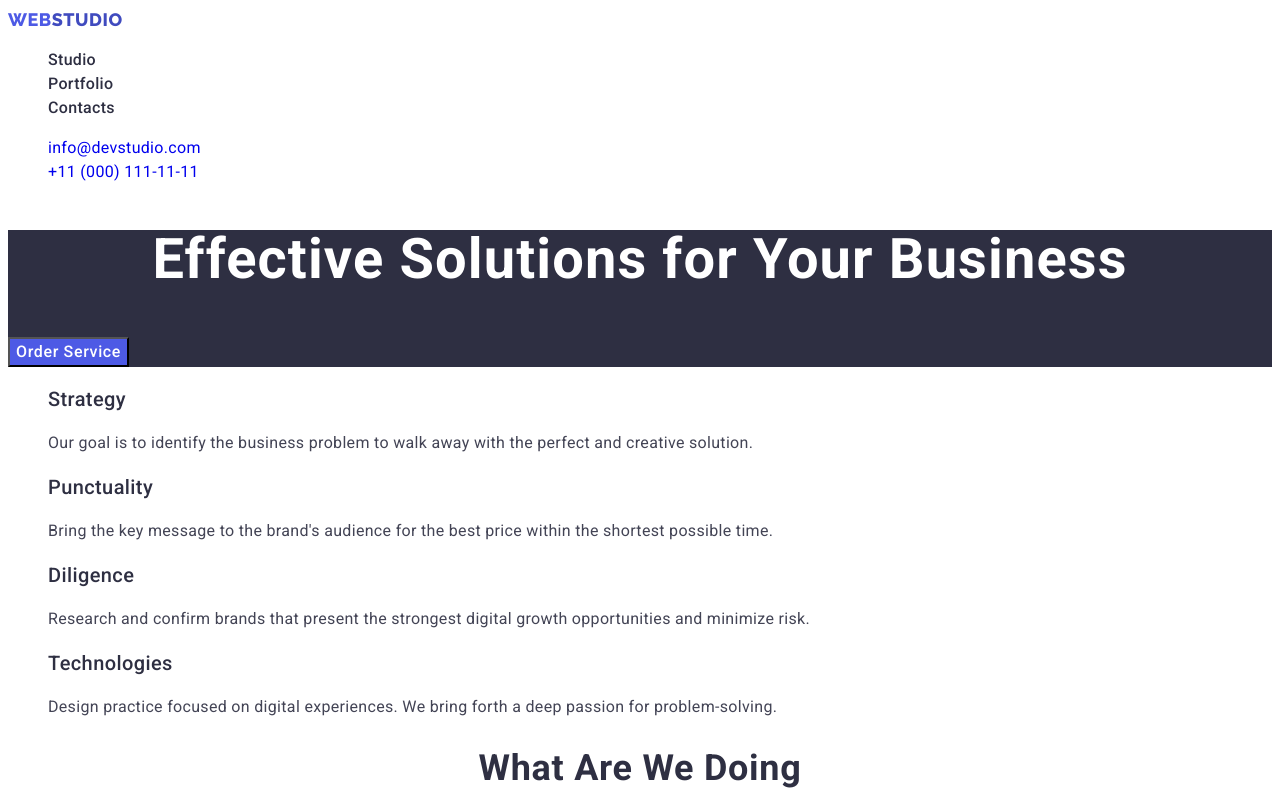
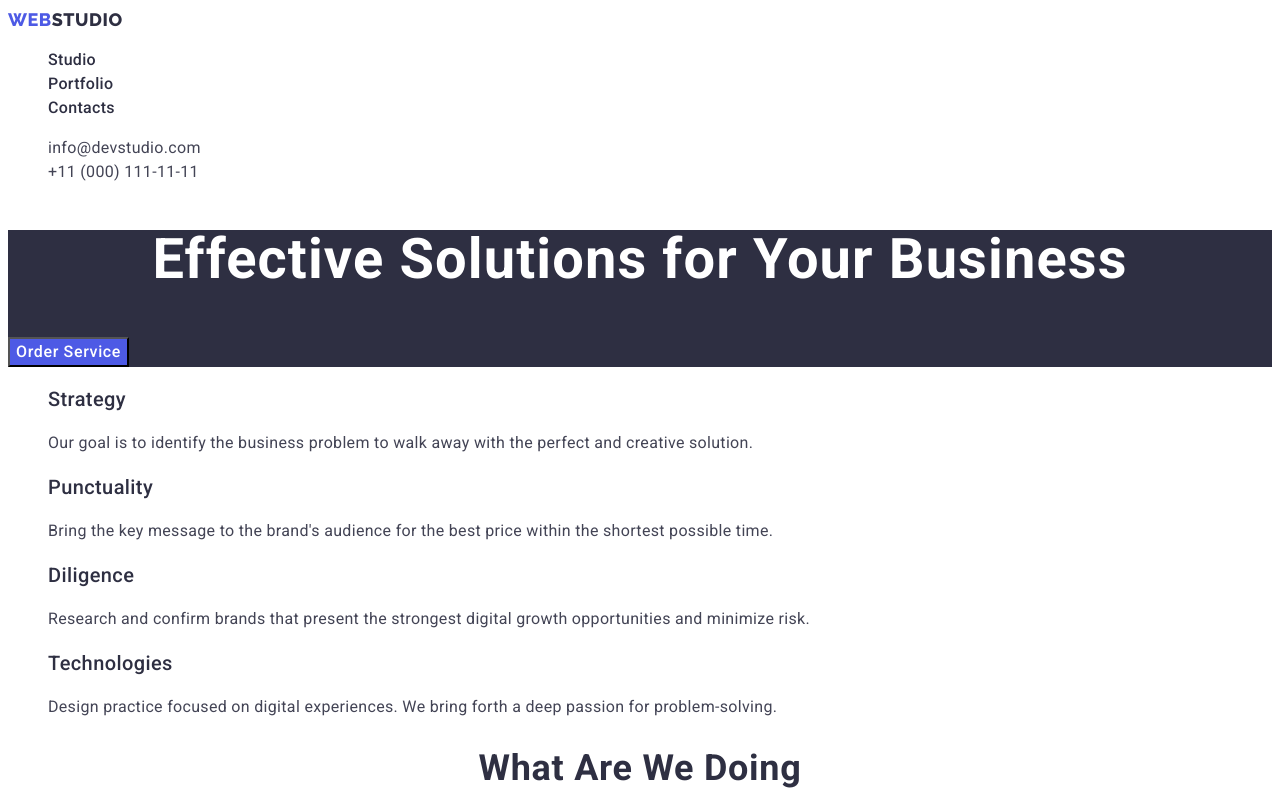
Before and after one commit to RimmaO/goit-markup-hw-02, a plain HTML site: page index.html in a window 1280 px wide. Shown: the top 800 px of the page. Drawn offline with Linux system fonts and the light colour scheme.

Commit message:
update styles.css

```diff
--- a/css/styles.css
+++ b/css/styles.css
@@ -72,6 +72,7 @@ body {
   color: var(--accent-color);
 }
 .header-logo {
+  color: var(--title-logo-link-color);
   font-family: "raleway", sans-serif;
   font-weight: 800;
   font-size: 18px;
@@ -80,10 +81,9 @@ body {
   align-items: center;
   letter-spacing: 0.03em;
   text-transform: uppercase;
-  color: var(--title-logo-link-color);
 }
 .header-logo:hover,
-.header-logo {
+.header-logo:focus {
   color: var(--hover-focus-color);
 }
 .header-logo-accent:hover,
@@ -111,6 +111,7 @@ body {
   color: var(--hover-focus-color);
 }
 .header-contacts {
+  color: var(--text-contacts-color);
   font-style: normal;
   font-size: 16px;
   line-height: 1.5;
```
